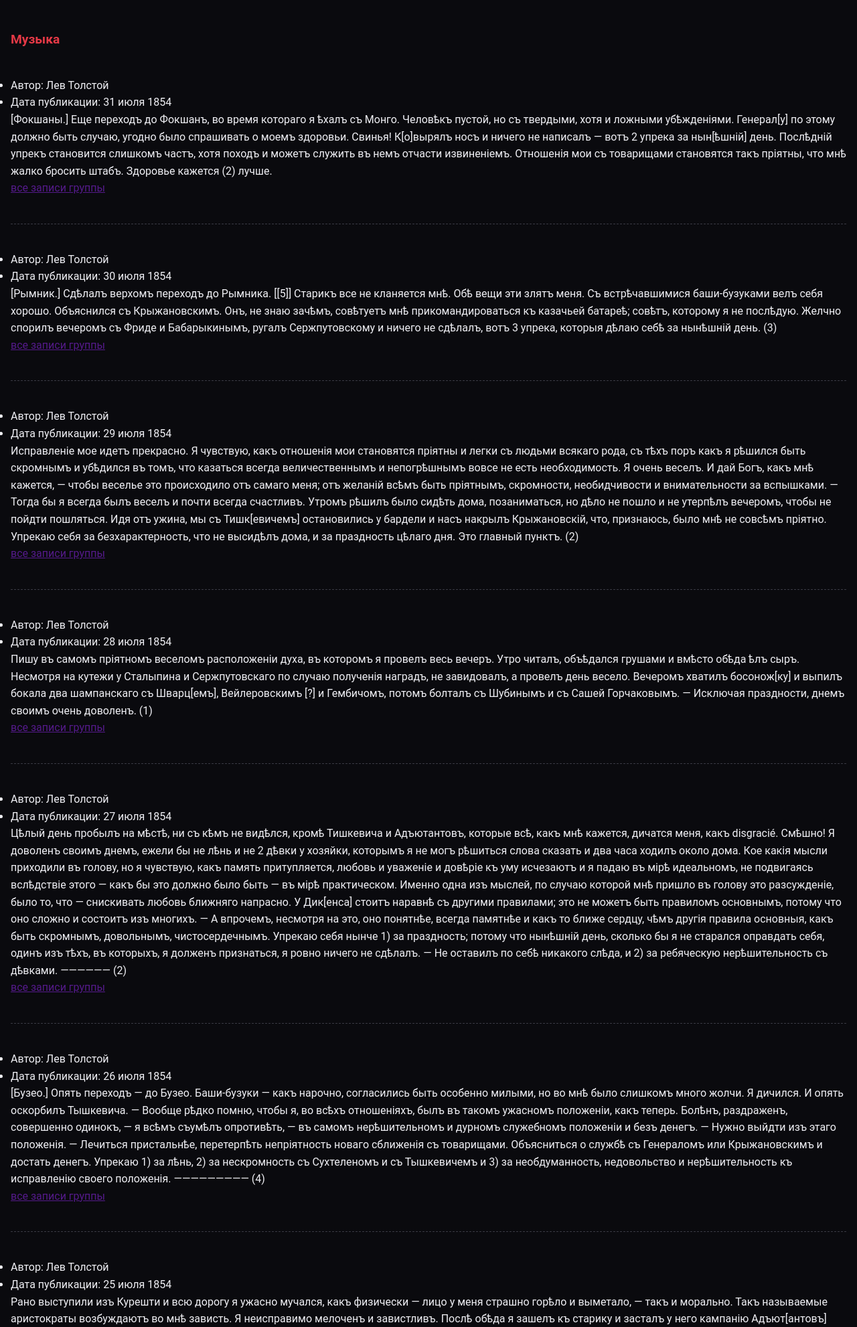
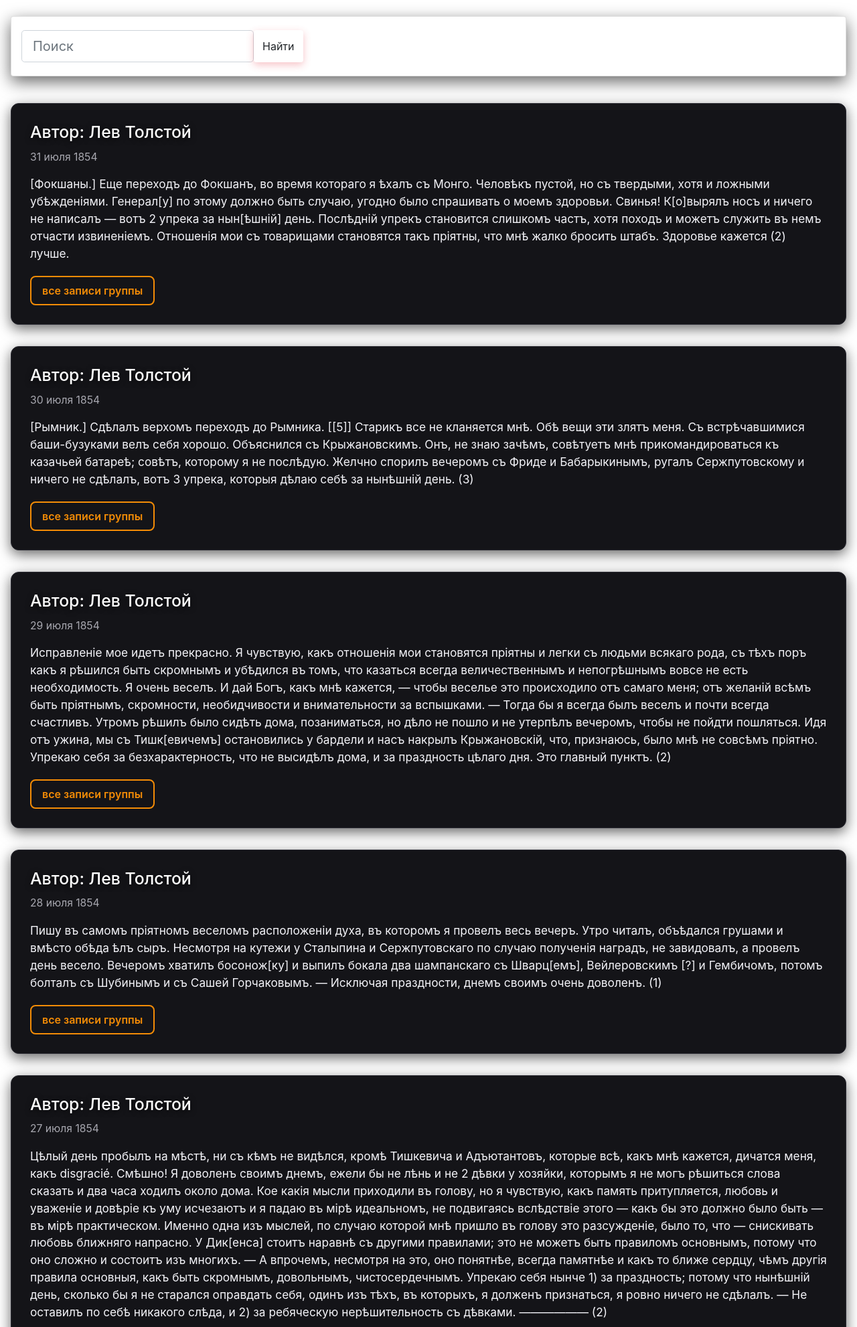
Before and after one commit to JoyHubN/djng, a Django app: page / in a window 1280 px wide. Shown: the top 1982 px of the page at 67% size. Run offline with Django 5.2, Linux system fonts and the light colour scheme; data comes from the database, SQL or seed files in the repository; parts of the project's set-up code (start-up, migrations or seed data) failed here and were passed over; some libraries are stand-ins or nearby versions.

Commit message:
add search post

```diff
--- a/my_site/music/templates/music/index.html
+++ b/my_site/music/templates/music/index.html
@@ -6,22 +6,43 @@
     <meta name="viewport" content="width=device-width, initial-scale=1.0">
     <title>Главная страница</title>
     <link rel="stylesheet" href="{% static 'index.css'%}">
+    <link
+      rel="stylesheet"
+      href="https://stackpath.bootstrapcdn.com/bootstrap/4.4.1/css/bootstrap.min.css"
+      integrity="sha384-Vkoo8x4CGsO3+Hhxv8T/Q5PaXtkKtu6ug5TOeNV6gBiFeWPGFN9MuhOf23Q9Ifjh"
+      crossorigin="anonymous"
+    />
 </head>
 <body>
-  <a href="/music/">Музыка</a>
-    {% for post in posts %}
-  <ul>
-    <li>
-      Автор: {{ post.author.get_full_name }}
-    </li>
-    <li>
-      Дата публикации: {{ post.pub_date|date:"d E Y" }}
-    </li>
-  </ul>
-  <p>{{ post.text }}</p>
-  <a href="">все записи группы</a>
-  {% if not forloop.last %}<hr>{% endif %}
-{% endfor %}<br>
-  <a href="/music/">Музыка</a>
+  <div class="card">
+      <div class="card-body">
+
+        <form class="form-inline" action="/">
+          <div class="form-row">
+          <input name="q" class="form-control form-control-lg" type="search"
+            placeholder="Поиск" {% if keyword %}value="{{ keyword }}"{% endif %}>
+          <button class="btn" type="submit">Найти</button>
+          </div>
+        </form>
+        </div>
+      </div>
+  {% if search %}
+    <div class="search-info">
+      Поиск по: <code>{{ quest }}</code> | Найдено: <strong>{{ posts|length }}</strong>
+  </div>
+  {% endif %}
+
+  {% for post in posts %}
+    <div class="post-item">
+      <h3>Автор: {{ post.author.get_full_name }}</h3>
+      <time>{{ post.pub_date|date:"d E Y" }}</time>
+      <p>{{ post.text }}</p>
+      <a href="">все записи группы</a>
+    </div>
+  {% empty %}
+    <div class="empty-message">
+      Список пустой или ничего не найдено
+    </div>
+  {% endfor %}
 </body>
 </html>
--- a/my_site/music/views.py
+++ b/my_site/music/views.py
@@ -1,5 +1,5 @@
 from django.core.handlers.wsgi import WSGIRequest
-from django.http import HttpResponse
+from django.http import HttpResponse, HttpResponseNotFound
 from django.shortcuts import render
 from django.template import loader
 
@@ -9,11 +9,26 @@
 # Create your views here.
 
 def index(request):
-    posts = Post.objects.order_by('-pub_date')[:10]
-    context = {
-        'posts': posts,
-    }
-    return render(request, 'music/index.html', context)
+    context = {}
+    flag_search = False
+
+    index = 'music/index.html'
+
+    if request.GET != '/':
+        q = request.GET.get('q')
+        if q:
+            flag_search = True
+            result = Post.objects.filter(text__contains = q)
+
+            context['quest'] = q
+            context['posts'] = result
+        else:
+            posts = Post.objects.order_by('-pub_date')[:10]
+            context['posts'] = posts
+
+    context['search'] = flag_search
+    return render(request, index, context)
+
 
 def categories(request: WSGIRequest, genre: str):
     req = dict(request) if request else None
@@ -29,3 +44,7 @@
 def tracks_rock(request):
     data = EnteredTrack('limp bizkit', 40).get_all
     return render(request, 'music/rock_tracks.html', context=data)
+
+
+def page_not_found(request, exception):
+    return HttpResponseNotFound('<h1>Страница не найдена</h1>')
```
